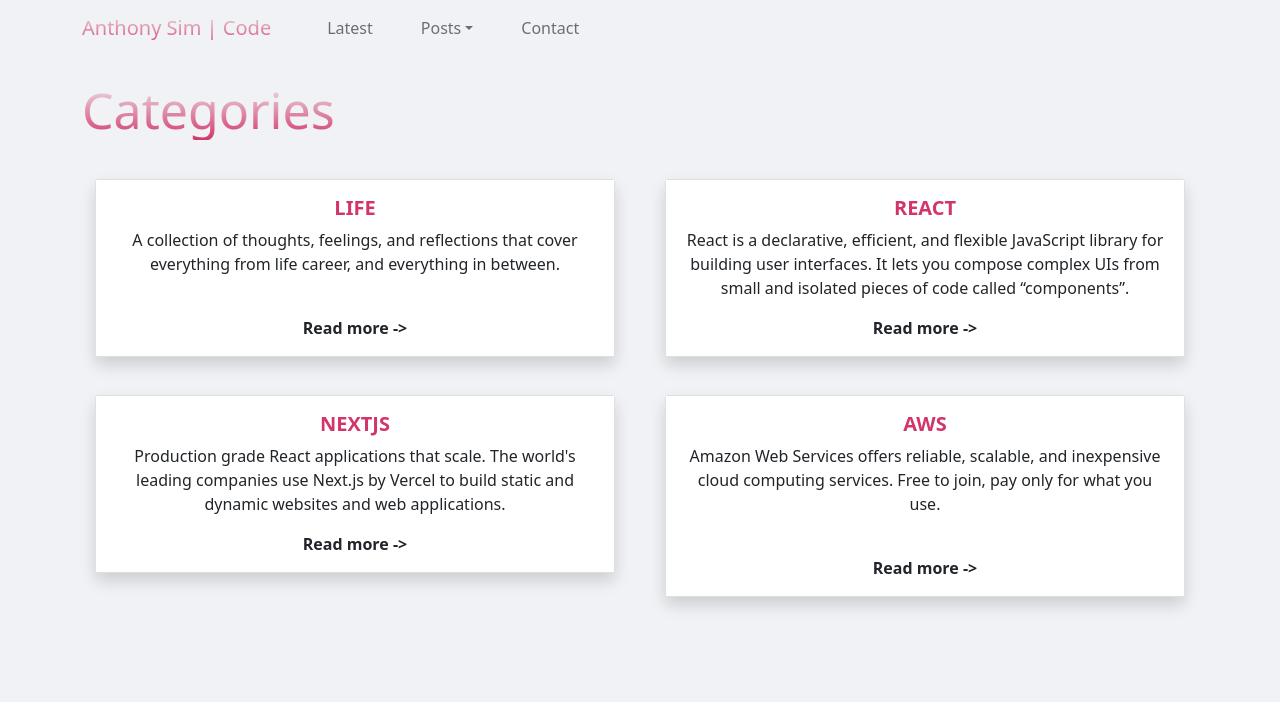
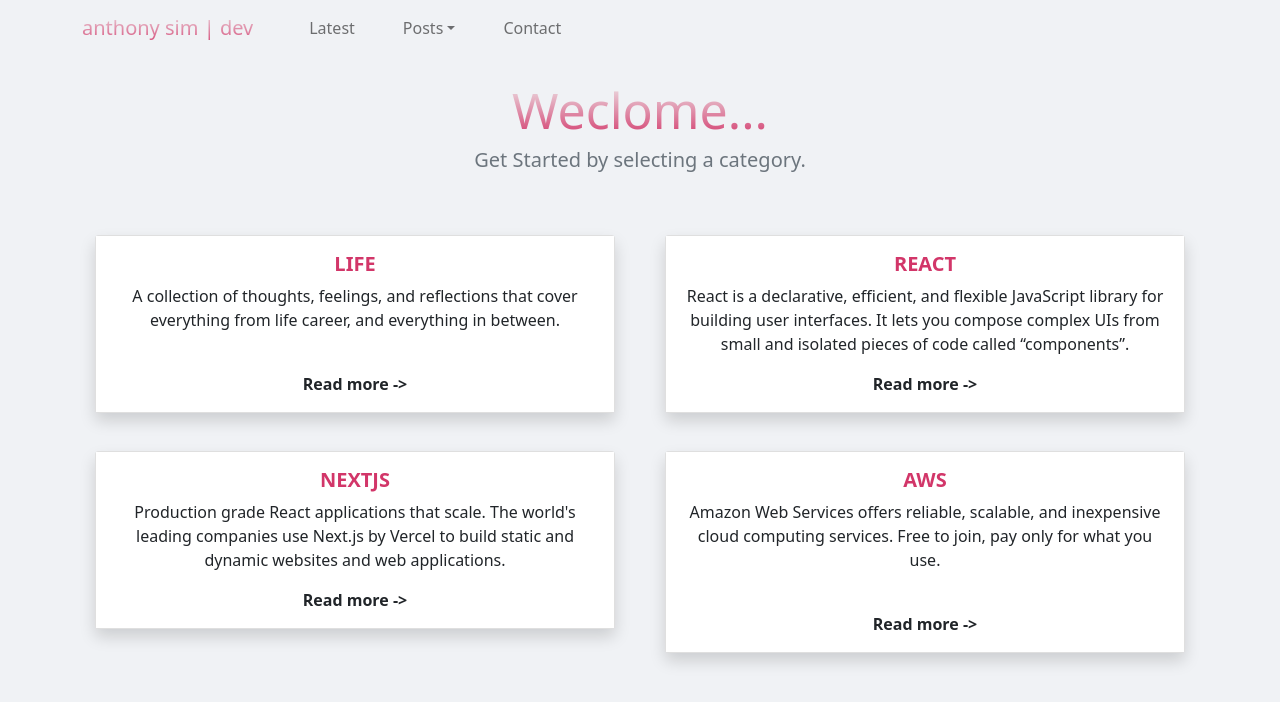
Before and after one commit to anthonysim/blog-app, a Next.js app: page /latest in a window 1280 px wide. Shown: the top 702 px of the page. Built offline with nearby package versions, Linux system fonts and the light colour scheme.

Commit message:
welcome message

```diff
--- a/components/Card.js
+++ b/components/Card.js
@@ -10,13 +10,14 @@
 
   const bodyStyleOptions = {
     backgroundColor: 'white',
-    // textAlign: 'left'
   }
 
   return (
     <div >
       <br />
-      <h1 className="titles">Categories</h1>
+      <h1 className="titles text-center">Weclome...</h1>
+      <h5 className="message text-center text-muted">Get Started by selecting a category.</h5>
+      <br />
       <div className="row" >
 
         <div className="col-lg-6">
--- a/components/Navbar.js
+++ b/components/Navbar.js
@@ -1,14 +1,9 @@
 import Link from 'next/link';
 
-
 export default function Navbar() {
-  const styleOptions = {
-    color: '#d23669'
-  }
-
   return (
     <nav class="navbar navbar-expand-md navbar-light">
-      <a class="logo navbar-brand" href="/">Anthony Sim | Code</a>
+      <a class="logo navbar-brand" href="/">anthony sim | dev</a>
       <button class="navbar-toggler" type="button" data-toggle="collapse" data-target="#navbarSupportedContent" aria-controls="navbarSupportedContent" aria-expanded="false" aria-label="Toggle navigation">
         <span class="navbar-toggler-icon"></span>
       </button>
@@ -19,6 +14,7 @@
           <li class="nav-item active">
             <a class="nav-link" href="/latest">Latest<span class="sr-only"></span></a>
           </li>
+
           <li class="nav-item dropdown">
             <a class="nav-link dropdown-toggle" href="/posts" id="navbarDropdown" role="button" data-toggle="dropdown" aria-haspopup="true" aria-expanded="false">
               Posts
@@ -27,6 +23,7 @@
           <li class="nav-item">
             <a class="nav-link" href="contact">Contact</a>
           </li>
+
         </ul>
       </div>
     </nav>
```
